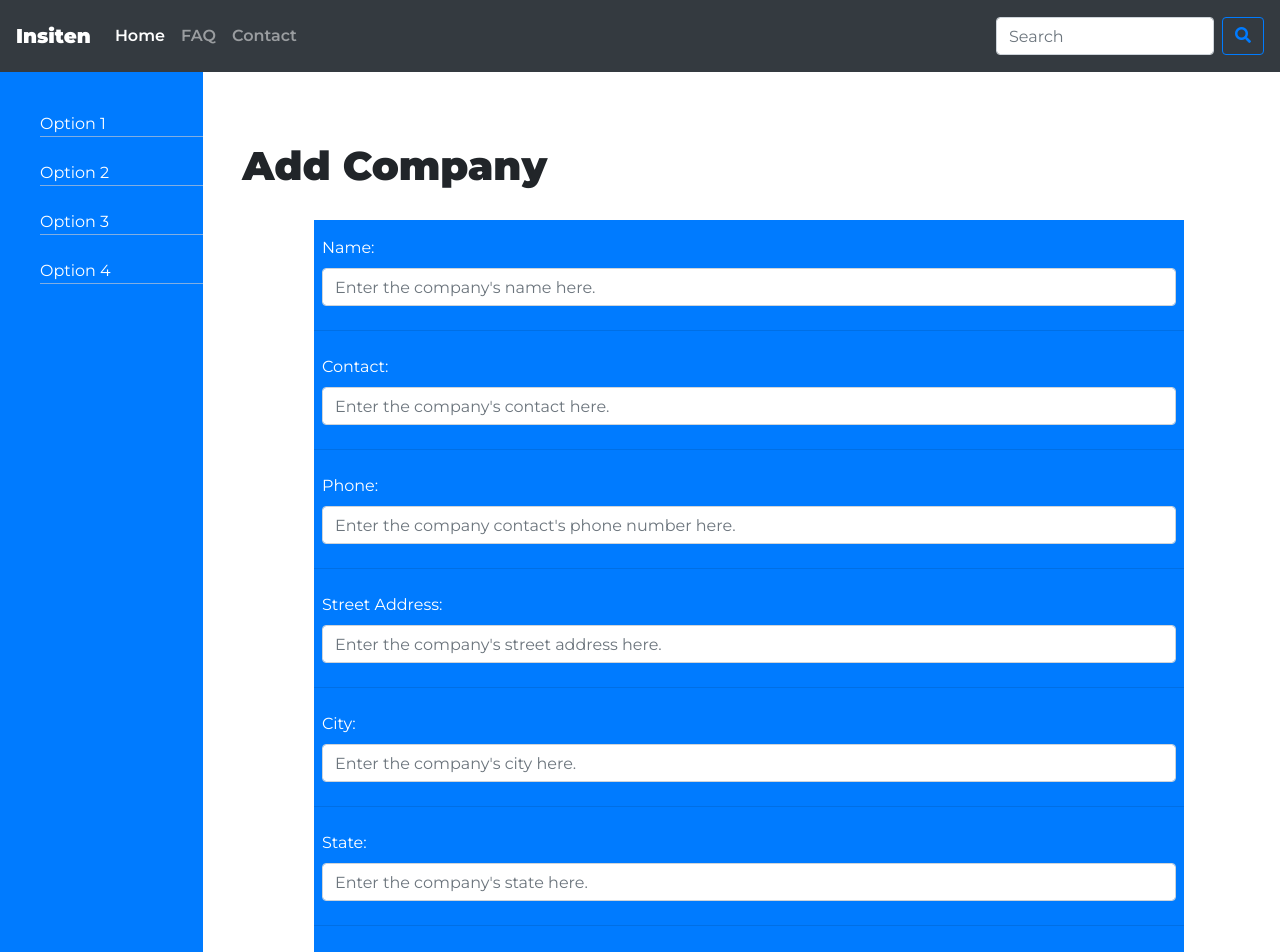
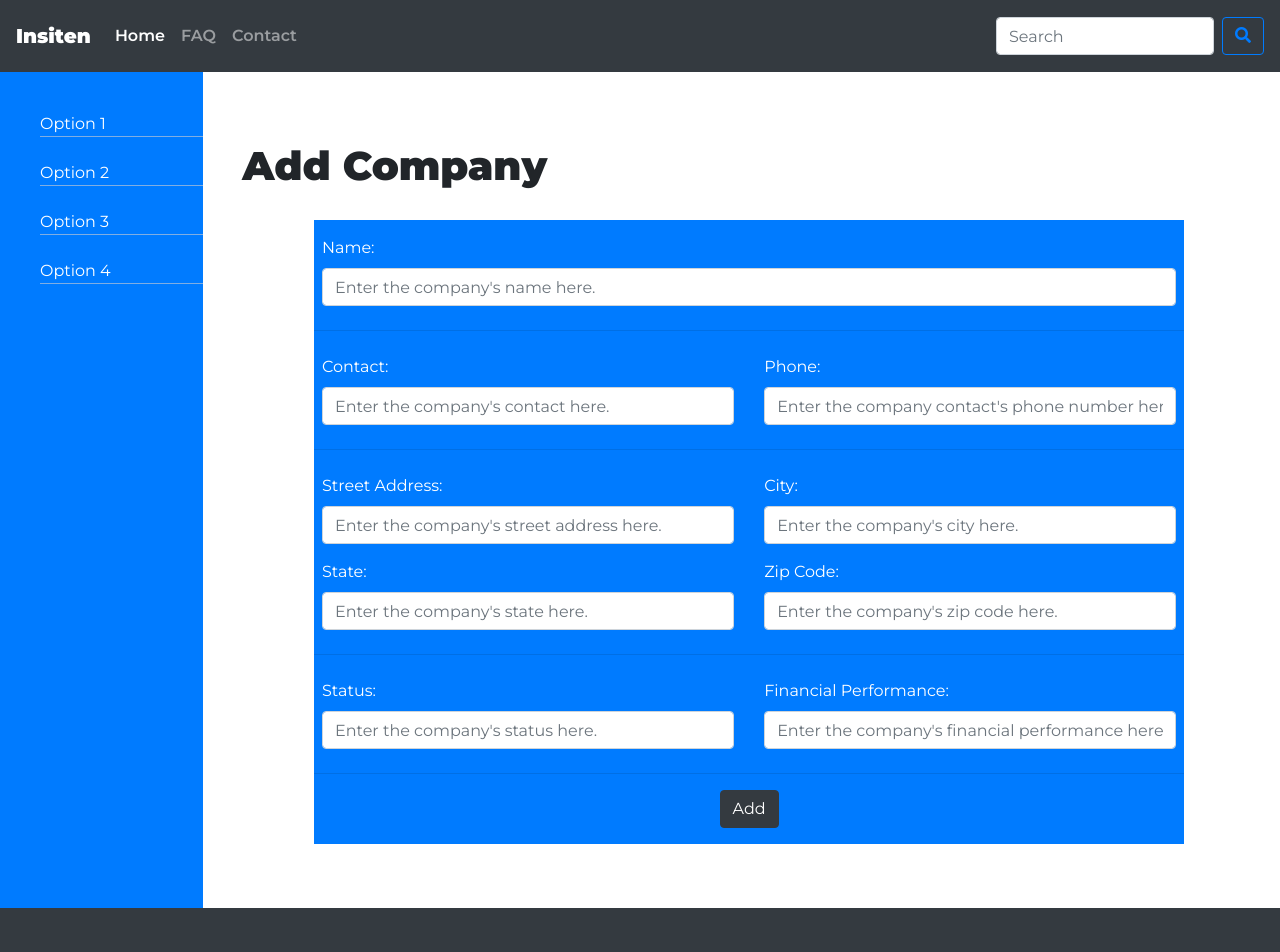
Before and after one commit to rubinoAM/Insiten-Challenge, a React (Create React App) app in the folder front-end/: page /add in a window 1280 px wide. Shown: the top 952 px of the page. Built offline with nearby package versions, Linux system fonts and the light colour scheme.

Commit message:
Reformatted form layout

```diff
--- a/front-end/src/components/AddPage.js
+++ b/front-end/src/components/AddPage.js
@@ -56,43 +56,52 @@ class AddPage extends Component{
                         </div>
                         <hr/>
                         <div className="form-group p-2">
+                            <div class="row">
+                                <div class="col-sm-6">
                                     <label className="control-label text-white" htmlFor="contact">Contact:</label>
                                     <input type="text" className="form-control" id="contact" placeholder="Enter the company's contact here." required/>
                                 </div>
-                        <hr/>
-                        <div className="form-group p-2">
+                                <div class="col-sm-6 mt-3 mt-sm-0">
                                     <label className="control-label text-white" htmlFor="phone">Phone:</label>
                                     <input type="text" className="form-control" id="phone" placeholder="Enter the company contact's phone number here." required/>
                                 </div>
+                            </div>
+                        </div>
                         <hr/>
                         <div className="form-group p-2">
+                            <div class="row">
+                                <div className="col-sm-6">
                                     <label className="control-label text-white" htmlFor="street">Street Address:</label>
                                     <input type="text" className="form-control" id="street" placeholder="Enter the company's street address here." required/>
                                 </div>
-                        <hr/>
-                        <div className="form-group p-2">
+                                <div className="col-sm-6 mt-3 mt-sm-0">
                                     <label className="control-label text-white" htmlFor="city">City:</label>
                                     <input type="text" className="form-control" id="city" placeholder="Enter the company's city here." required/>
                                 </div>
-                        <hr/>
-                        <div className="form-group p-2">
+                            </div>
+                            <div class="row mt-3">
+                                <div className="col-sm-6">
                                     <label className="control-label text-white" htmlFor="state">State:</label>
                                     <input type="text" className="form-control" id="state" placeholder="Enter the company's state here." required/>
                                 </div>
-                        <hr/>
-                        <div className="form-group p-2">
+                                <div className="col-sm-6 mt-3 mt-sm-0">
                                     <label className="control-label text-white" htmlFor="zipCode">Zip Code:</label>
                                     <input type="text" className="form-control" id="zipCode" placeholder="Enter the company's zip code here." required/>
                                 </div>
+                            </div>
+                        </div>
                         <hr/>
                         <div className="form-group p-2">
+                            <div class="row">
+                                <div className="col-sm-6">
                                     <label className="control-label text-white" htmlFor="status">Status:</label>
                                     <input type="text" className="form-control" id="status" placeholder="Enter the company's status here." required/>
                                 </div>
-                        <hr/>
-                        <div className="form-group p-2">
+                                <div className="col-sm-6 mt-3 mt-sm-0">
                                     <label className="control-label text-white" htmlFor="financialPerf">Financial Performance:</label>
                                     <input type="text" className="form-control" id="financialPerf" placeholder="Enter the company's financial performance here." required/>
+                               </div>
+                            </div>
                         </div>
                         <hr/>
                         <div className="text-center pb-3">
```
Lines whose indentation alone changed are shown as unchanged.
